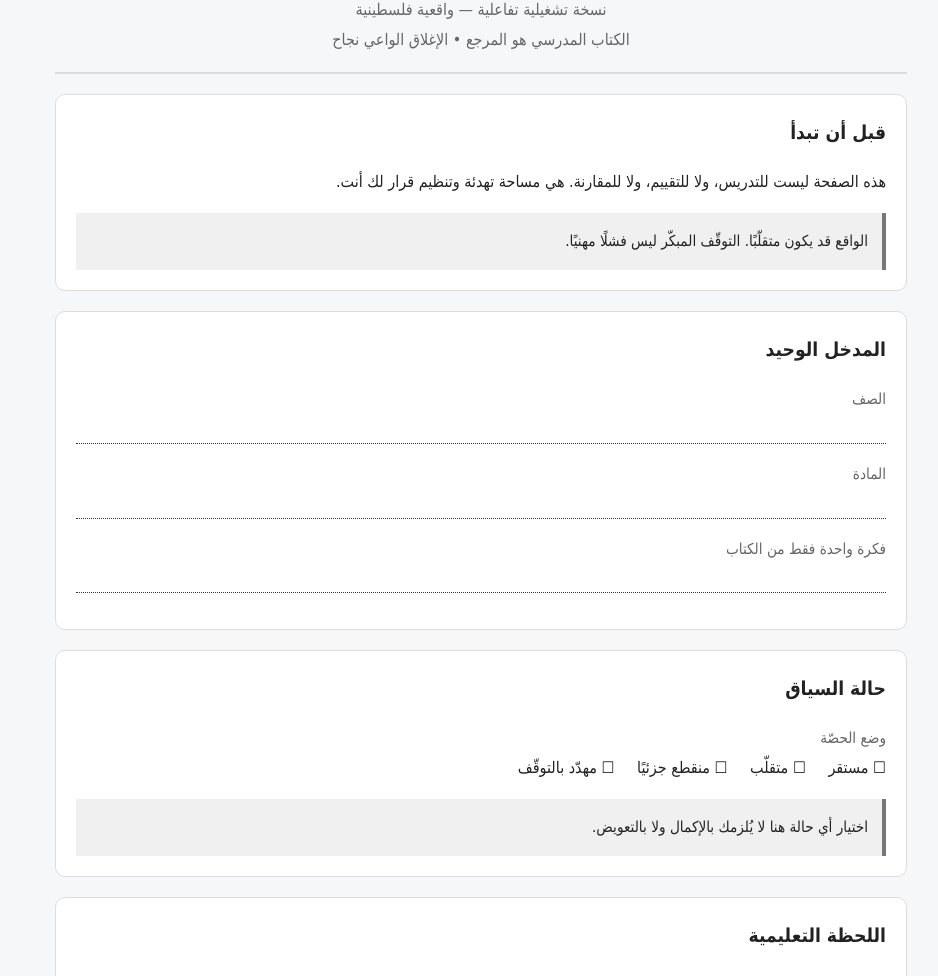
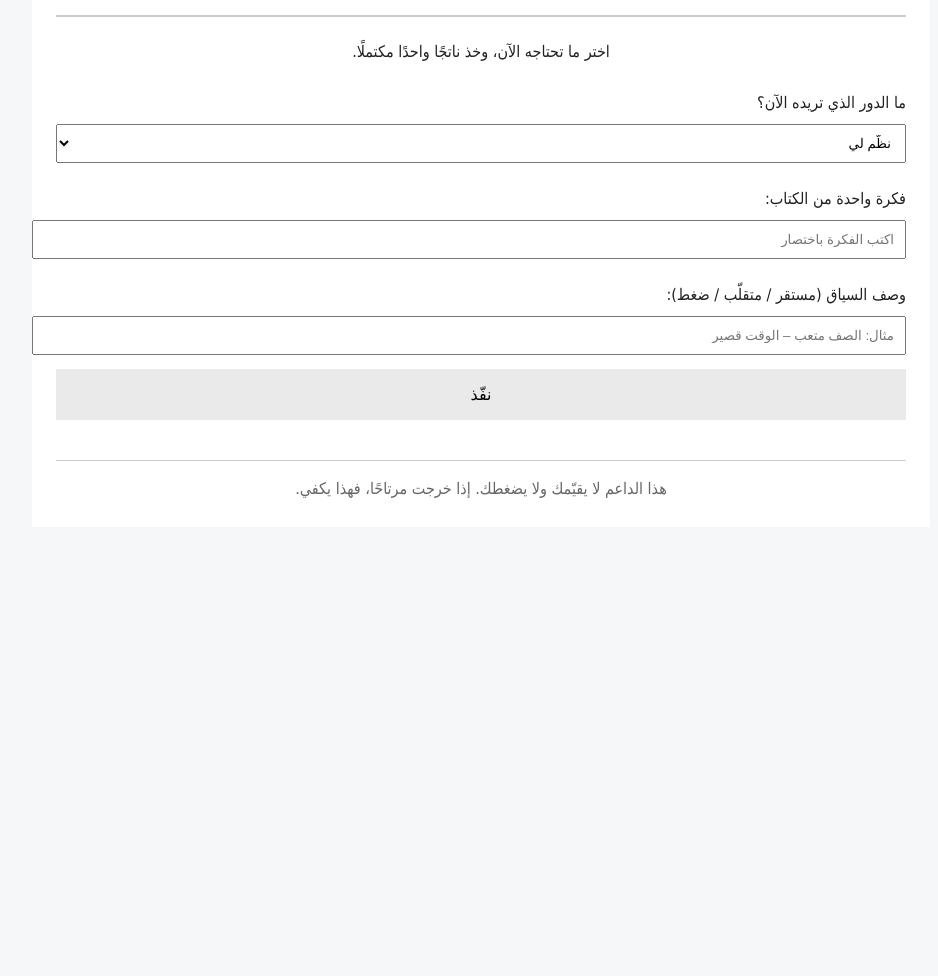
Before and after one commit to smileeyes1/teacher, a plain HTML site: page index.html in a window 1280 px wide. Shown: the part 98-1074 px from the top of the page, without its empty margins (159-1097 px from the left). After the commit the page ends 800 px from the top, so only its background shows below. Drawn offline with Linux system fonts and the light colour scheme.

Commit message:
Update index.html

```diff
--- a/index.html
+++ b/index.html
@@ -2,247 +2,127 @@
 <html lang="ar" dir="rtl">
 <head>
 <meta charset="UTF-8">
-<title>الخبير المساعد والمنظِّم والضابط للمعلم</title>
+<title>الداعم الواقعي للمعلم الفلسطيني</title>
 <meta name="viewport" content="width=device-width, initial-scale=1.0">
 
 <style>
-:root{
-  --bg:#f6f7f8;
-  --paper:#ffffff;
-  --ink:#222;
-  --muted:#666;
-  --line:#dddddd;
-  --safe:#f0f0f0;
+body{
+  font-family: Tahoma, Arial, sans-serif;
+  background:#f6f7f8;
+  margin:0;
+  color:#222;
+  line-height:1.8;
 }
-
-*{box-sizing:border-box}
-
-body{
-  margin:0;
-  background:var(--bg);
-  color:var(--ink);
-  font-family:"Tahoma","Arial",sans-serif;
-  line-height:1.9;
-}
-
 .container{
-  max-width:900px;
+  max-width:850px;
   margin:auto;
   padding:24px;
+  background:#fff;
 }
-
-.header{
-  text-align:center;
-  border-bottom:2px solid var(--line);
-  padding-bottom:16px;
-}
-
-.header h1{margin:0 0 8px}
-.header p{margin:0;color:var(--muted)}
-
-.card{
-  background:var(--paper);
-  border:1px solid var(--line);
-  border-radius:10px;
-  padding:20px;
-  margin-top:20px;
-}
-
-h2{
-  margin-top:0;
-  font-size:1.2rem;
-}
-
-.field{
-  margin:16px 0;
-}
-
-.label{
-  color:var(--muted);
-  font-size:0.95rem;
-}
-
-.line{
-  border-bottom:1px dotted #333;
-  height:24px;
+h1{text-align:center;border-bottom:2px solid #ccc;padding-bottom:10px;}
+.section{margin-top:22px;}
+input, textarea, select{
+  width:100%;
+  padding:10px;
   margin-top:6px;
 }
-
-.checks span{
-  margin-left:18px;
+button{
+  width:100%;
+  padding:16px;
+  margin-top:14px;
+  font-size:1rem;
+  border:none;
+  background:#eaeaea;
+  cursor:pointer;
 }
-
-.note{
-  background:var(--safe);
+button:hover{background:#dcdcdc;}
+.output{
+  background:#f0f0f0;
   border-right:4px solid #777;
-  padding:14px;
-  margin-top:14px;
-  font-size:0.95rem;
+  padding:16px;
+  margin-top:20px;
+  display:none;
 }
-
-details{
-  margin-top:20px;
-  border:1px solid var(--line);
-  border-radius:10px;
-  background:var(--paper);
-}
-
-summary{
-  padding:16px;
-  cursor:pointer;
-  font-weight:bold;
-}
-
-details[open] summary{
-  border-bottom:1px solid var(--line);
-}
-
-.details-body{
-  padding:16px;
-}
-
 .footer{
   margin-top:40px;
-  padding-top:20px;
-  border-top:2px solid var(--line);
+  border-top:1px solid #ccc;
+  padding-top:14px;
   text-align:center;
-  color:var(--muted);
-  font-size:0.9rem;
-}
-
-@media print{
-  body{background:#fff}
-  .container{max-width:100%;padding:0}
-  summary{display:none}
-  details{border:none}
-  .card,.note{border:none}
+  color:#666;
 }
 </style>
+
+<script>
+function generate(){
+  const role = document.getElementById("role").value;
+  const idea = document.getElementById("idea").value;
+  const context = document.getElementById("context").value;
+
+  let text = "";
+
+  if(role==="organize"){
+    text = `تنظيم الموقف:\n\nنركّز اليوم على فكرة واحدة فقط: ${idea}.\nنُبقي الشرح في حدّه الأدنى، ونغلق الحصة عند أول محاولة.`;
+  }
+  if(role==="explain"){
+    text = `شرح مبسّط:\n\nالفكرة الأساس هي: ${idea}.\nنطرح سؤالًا واحدًا فقط، وننتظر دون ضغط.`;
+  }
+  if(role==="analyze"){
+    text = `تحليل واقعي:\n\nالسياق الحالي (${context}) لا يحتمل توسّعًا.\nالمحاولة الجزئية كافية، والضغط سيضرّ التعلّم.`;
+  }
+  if(role==="plan"){
+    text = `خطة قصيرة جدًا:\n\n١) فكرة واحدة: ${idea}\n٢) سؤال واحد\n٣) إغلاق عند أول محاولة`;
+  }
+  if(role==="choose"){
+    text = `الاختيار المهني:\n\nأفضل قرار الآن هو الإغلاق الهادئ.\nهذا يحميك ويحفظ استقرار الطلبة.`;
+  }
+  if(role==="fill"){
+    text = `نص مكتمل:\n\nتم تنفيذ الحصة وفق فكرة "${idea}".\nوبسبب السياق ${context}، تم الإغلاق عند اللحظة المناسبة مهنيًا.`;
+  }
+
+  document.getElementById("result").innerText=text;
+  document.getElementById("result").style.display="block";
+}
+</script>
 </head>
 
 <body>
 <div class="container">
 
-  <!-- الهوية -->
-  <div class="header">
-    <h1>الخبير المساعد والمنظِّم والضابط للمعلم</h1>
-    <p>نسخة تشغيلية تفاعلية — واقعية فلسطينية</p>
-    <p>الكتاب المدرسي هو المرجع • الإغلاق الواعي نجاح</p>
-  </div>
+<h1>الداعم المهني للمعلم الفلسطيني</h1>
+<p style="text-align:center;">
+اختر ما تحتاجه الآن، وخذ ناتجًا واحدًا مكتملًا.
+</p>
 
-  <!-- تهيئة نفسية -->
-  <div class="card">
-    <h2>قبل أن تبدأ</h2>
-    <p>
-      هذه الصفحة ليست للتدريس، ولا للتقييم، ولا للمقارنة.
-      هي مساحة تهدئة وتنظيم قرار لك أنت.
-    </p>
-    <div class="note">
-      الواقع قد يكون متقلّبًا.
-      التوقّف المبكّر ليس فشلًا مهنيًا.
-    </div>
-  </div>
+<div class="section">
+<label>ما الدور الذي تريده الآن؟</label>
+<select id="role">
+  <option value="organize">نظّم لي</option>
+  <option value="explain">اشرح لي</option>
+  <option value="analyze">حلّل لي</option>
+  <option value="plan">اكتب خطة قصيرة</option>
+  <option value="choose">اختر واحدًا</option>
+  <option value="fill">املأ الفراغ</option>
+</select>
+</div>
 
-  <!-- إدخال الحد الأدنى -->
-  <div class="card">
-    <h2>المدخل الوحيد</h2>
+<div class="section">
+<label>فكرة واحدة من الكتاب:</label>
+<input id="idea" placeholder="اكتب الفكرة باختصار">
+</div>
 
-    <div class="field">
-      <div class="label">الصف</div>
-      <div class="line"></div>
-    </div>
+<div class="section">
+<label>وصف السياق (مستقر / متقلّب / ضغط):</label>
+<input id="context" placeholder="مثال: الصف متعب – الوقت قصير">
+</div>
 
-    <div class="field">
-      <div class="label">المادة</div>
-      <div class="line"></div>
-    </div>
+<button onclick="generate()">نفّذ</button>
 
-    <div class="field">
-      <div class="label">فكرة واحدة فقط من الكتاب</div>
-      <div class="line"></div>
-    </div>
-  </div>
+<div id="result" class="output"></div>
 
-  <!-- حالة السياق -->
-  <div class="card">
-    <h2>حالة السياق</h2>
-    <div class="field">
-      <div class="label">وضع الحصّة</div>
-      <div class="checks">
-        <span>☐ مستقر</span>
-        <span>☐ متقلّب</span>
-        <span>☐ منقطع جزئيًا</span>
-        <span>☐ مهدّد بالتوقّف</span>
-      </div>
-    </div>
-    <div class="note">
-      اختيار أي حالة هنا لا يُلزمك بالإكمال ولا بالتعويض.
-    </div>
-  </div>
-
-  <!-- سجل اللحظة -->
-  <div class="card">
-    <h2>اللحظة التعليمية</h2>
-
-    <div class="field">
-      <div class="label">هل حدثت محاولة آمنة؟</div>
-      <div class="checks">
-        <span>☐ نعم</span>
-        <span>☐ لا</span>
-      </div>
-    </div>
-
-    <div class="field">
-      <div class="label">هل تشعر أن الإغلاق الآن مريح؟</div>
-      <div class="checks">
-        <span>☐ نعم</span>
-        <span>☐ لا</span>
-      </div>
-    </div>
-
-    <div class="note">
-      إذا حدثت محاولة — أو كان السياق متقلّبًا —
-      فالإغلاق الآن قرار مهني صحيح.
-    </div>
-  </div>
-
-  <!-- قرار الضبط -->
-  <details open>
-    <summary>قرار الخبير (اضغط للقراءة)</summary>
-    <div class="details-body">
-      <p>
-        لا يُطلب منك شرح إضافي.
-        لا يُطلب منك تسريع.
-        لا يُطلب منك تبرير.
-      </p>
-      <div class="note">
-        ⟵ أغلِق الحصّة بهدوء، وامضِ.
-      </div>
-    </div>
-  </details>
-
-  <!-- تذكير السيادة -->
-  <details>
-    <summary>تذكير مهني</summary>
-    <div class="details-body">
-      <ul>
-        <li>أنت صاحب القرار.</li>
-        <li>الصمت ليس فشلًا.</li>
-        <li>المحاولة الجزئية كافية.</li>
-        <li>المنهاج لا يُنجَز بالقهر.</li>
-      </ul>
-    </div>
-  </details>
-
-  <!-- الإغلاق -->
-  <div class="footer">
-    <p>
-      إذا وصلت إلى هنا، فهذا يكفي.
-    </p>
-    <p>
-      ما لا يحميك ولا يحمي الطالب — لا تُجبر نفسك عليه.
-    </p>
-  </div>
+<div class="footer">
+هذا الداعم لا يقيّمك ولا يضغطك.
+إذا خرجت مرتاحًا، فهذا يكفي.
+</div>
 
 </div>
 </body>
```
